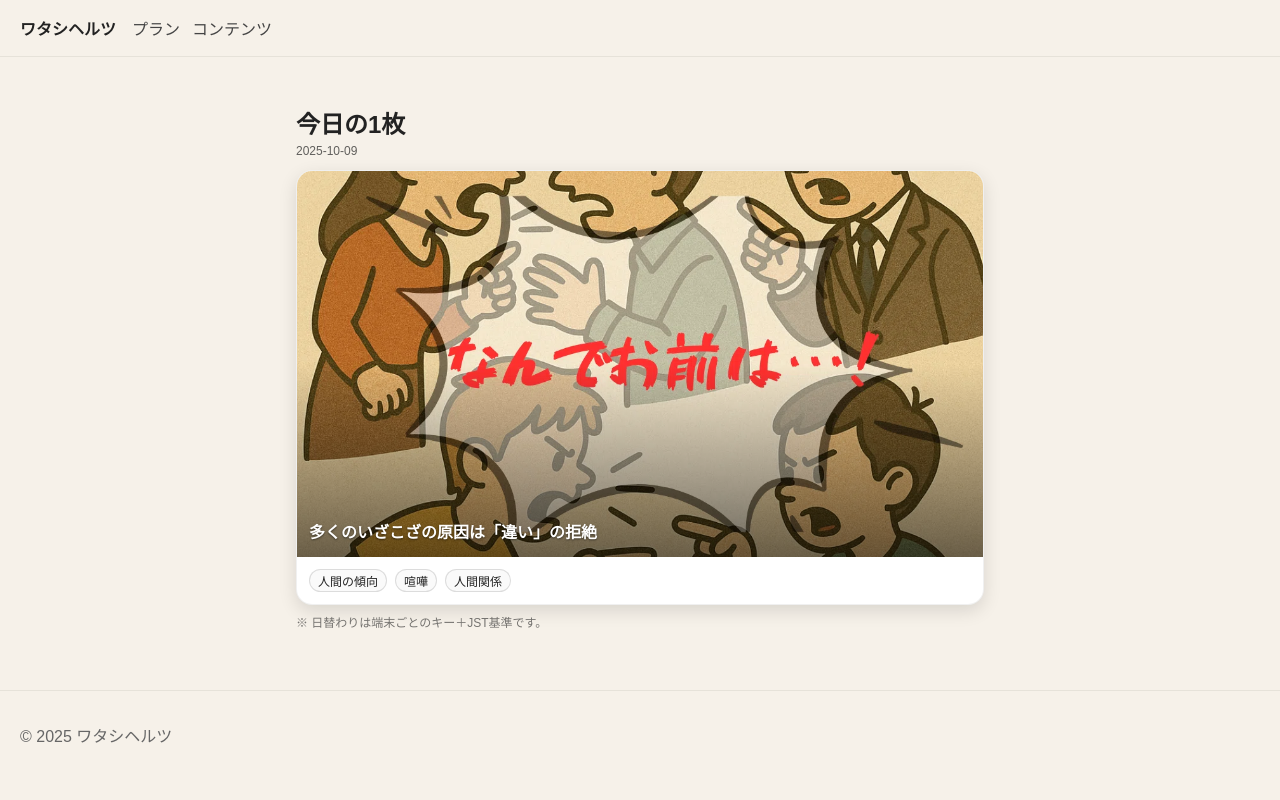
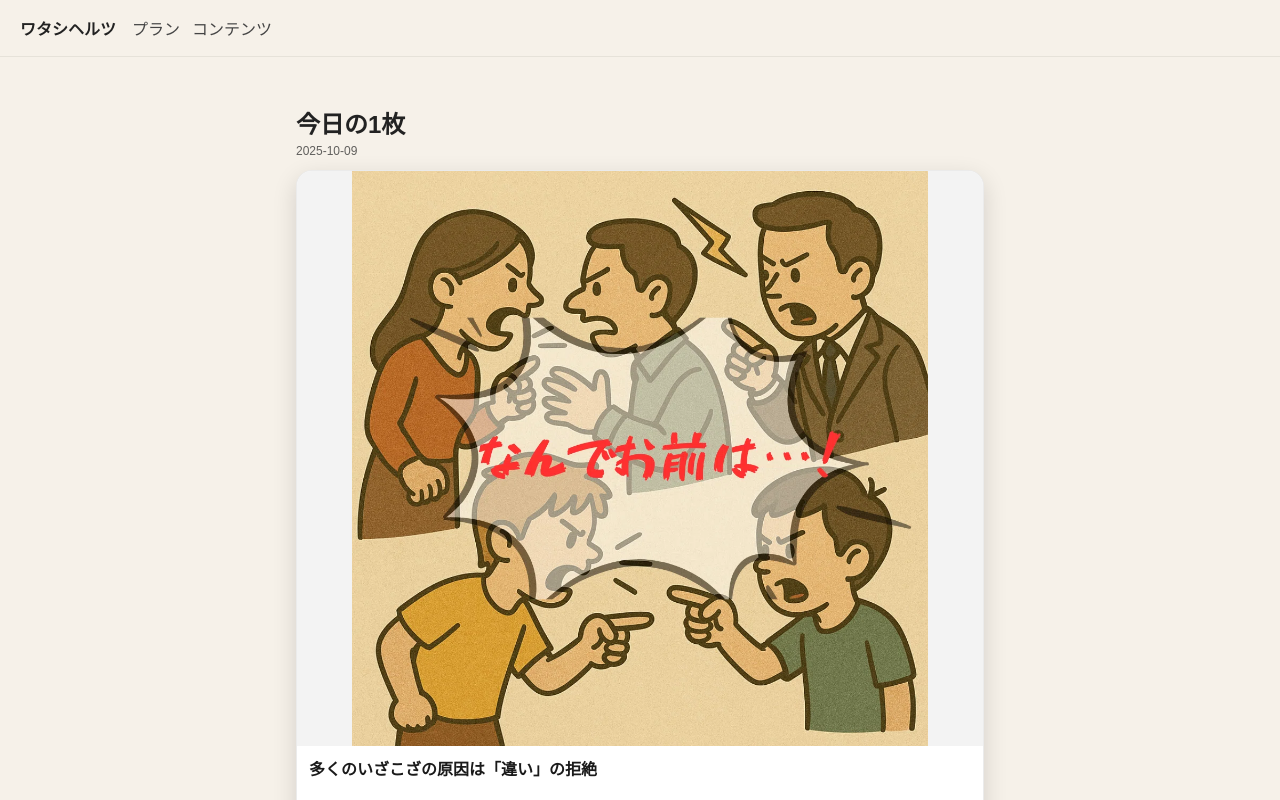
Before and after one commit to hiracoh/watashihertz, a Next.js app: page /gacha in a window 1280 px wide. Shown: the top 800 px of the page. Built offline with nearby package versions, Linux system fonts and the light colour scheme; a web font is replaced by a local one.

Commit message:
Update CardItem.tsx

```diff
--- a/components/CardItem.tsx
+++ b/components/CardItem.tsx
@@ -12,60 +12,78 @@ export default function CardItem({ card }: { card: Card }) {
   return (
     <article
       style={{
+        // カード全体の見た目（TCGっぽく）
         borderRadius: 16,
         overflow: 'hidden',
-        boxShadow: '0 6px 18px rgba(0,0,0,0.12)',
-        border: '1px solid rgba(0,0,0,0.06)',
+        boxShadow: '0 8px 24px rgba(0,0,0,0.14)',
+        border: '1px solid rgba(0,0,0,0.08)',
         background: '#fff',
+        // カードの縦横比（ポケカ：63x88mm ≒ 63/88）
+        aspectRatio: '63 / 88',
+        // レイアウト
+        display: 'flex',
+        flexDirection: 'column',
       }}
     >
-      {/* 画像ラッパ：横長 16:9 に固定 */}
+      {/* 上：画像エリア（カード高さの 3/5） */}
       <div
         style={{
           position: 'relative',
           width: '100%',
-          aspectRatio: '16 / 9', // ← 横長
-          /* minHeight: 200,  ← 不要。縦長化の原因になりがちなので外す */
+          // 高さ配分（3:2）
+          flexBasis: '60%',
+          flexShrink: 0,
+          background: '#f3f3f3',      // 余白部分の背景
+          display: 'flex',
+          alignItems: 'center',
+          justifyContent: 'center',
+          padding: 8,                  // 画像まわりに少し額縁感
         }}
       >
+        {/* 画像は “元の比率のまま” 収める（トリミングしない） */}
         <Image
           src={card.image}
           alt={card.message}
           fill
           sizes="(min-width: 1024px) 33vw, (min-width: 768px) 50vw, 100vw"
-          style={{ objectFit: 'cover', objectPosition: 'center' }}
+          style={{
+            objectFit: 'contain',      // ← ここがポイント（cover だとトリミング）
+            objectPosition: 'center',
+          }}
           priority={false}
         />
+      </div>
 
-        {/* 下部グラデ＋本文 */}
+      {/* 下：本文＆タグ（カード高さの 2/5） */}
       <div
         style={{
-            position: 'absolute',
-            inset: 0,
+          flex: '1 1 40%',
+          padding: 12,
           display: 'flex',
-            alignItems: 'flex-end',
-            background:
-              'linear-gradient(180deg, rgba(0,0,0,0) 50%, rgba(0,0,0,0.55) 100%)',
-            color: '#fff',
-            padding: 12,
+          flexDirection: 'column',
+          gap: 10,
         }}
       >
         <p
           style={{
             margin: 0,
-              lineHeight: 1.4,
             fontSize: 16,
-              fontWeight: 600,
-              textShadow: '0 1px 2px rgba(0,0,0,0.5)',
+            lineHeight: 1.5,
+            fontWeight: 700,
+            color: '#1a1a1a',
           }}
         >
           {card.message}
         </p>
-        </div>
-      </div>
 
-      {/* タグ */}
-      <div style={{ padding: 12, display: 'flex', flexWrap: 'wrap', gap: 8 }}>
+        <div
+          style={{
+            display: 'flex',
+            flexWrap: 'wrap',
+            gap: 8,
+            marginTop: 'auto', // 下側に寄せすぎない場合は削除
+          }}
+        >
           {(card.tags ?? []).map((t) => (
             <span
               key={t}
@@ -75,12 +93,14 @@ export default function CardItem({ card }: { card: Card }) {
                 borderRadius: 999,
                 padding: '2px 8px',
                 background: '#fafafa',
+                color: '#333',
               }}
             >
               {t}
             </span>
           ))}
         </div>
+      </div>
     </article>
   );
 }
```
Lines whose indentation alone changed are shown as unchanged.
